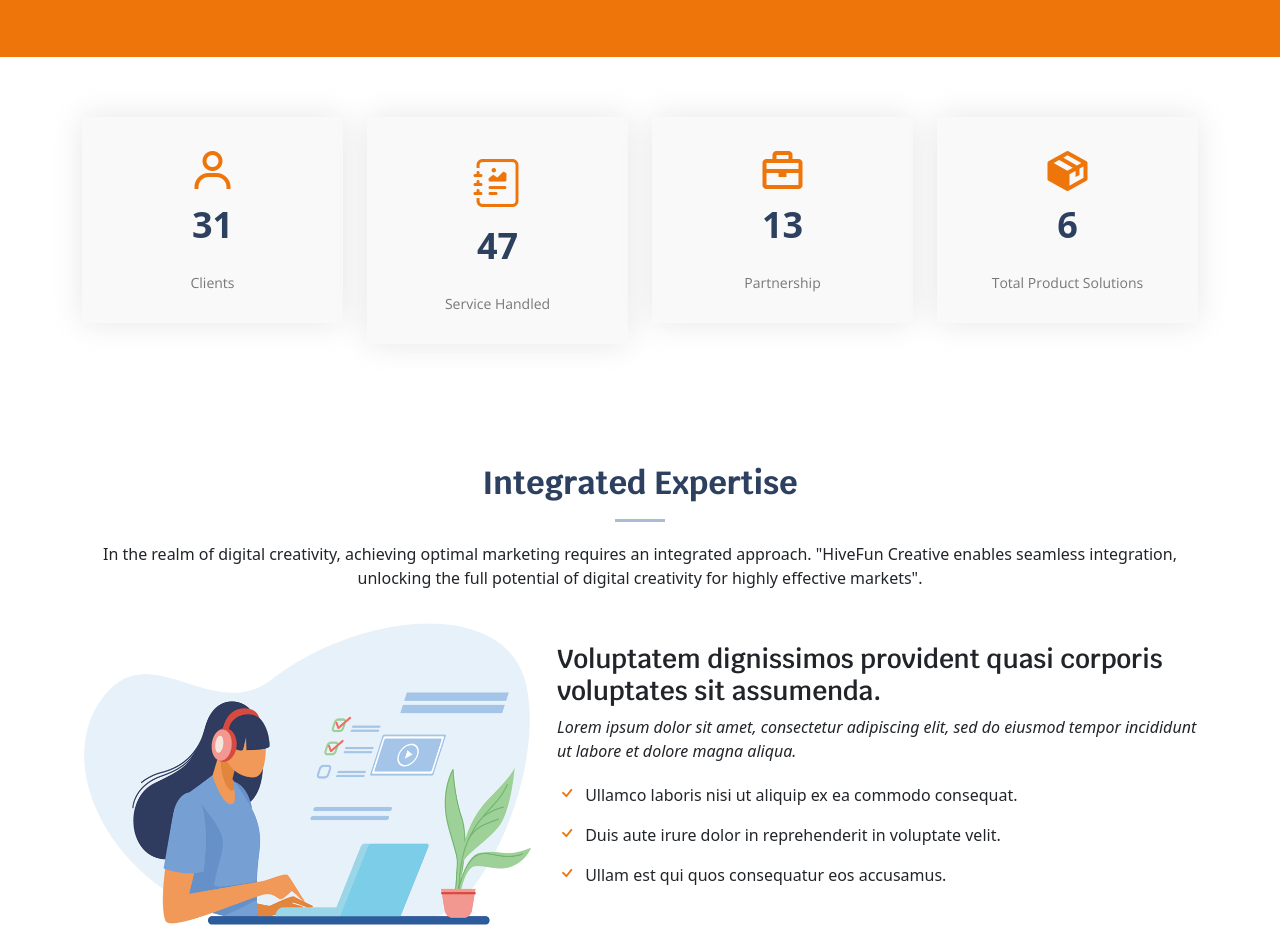
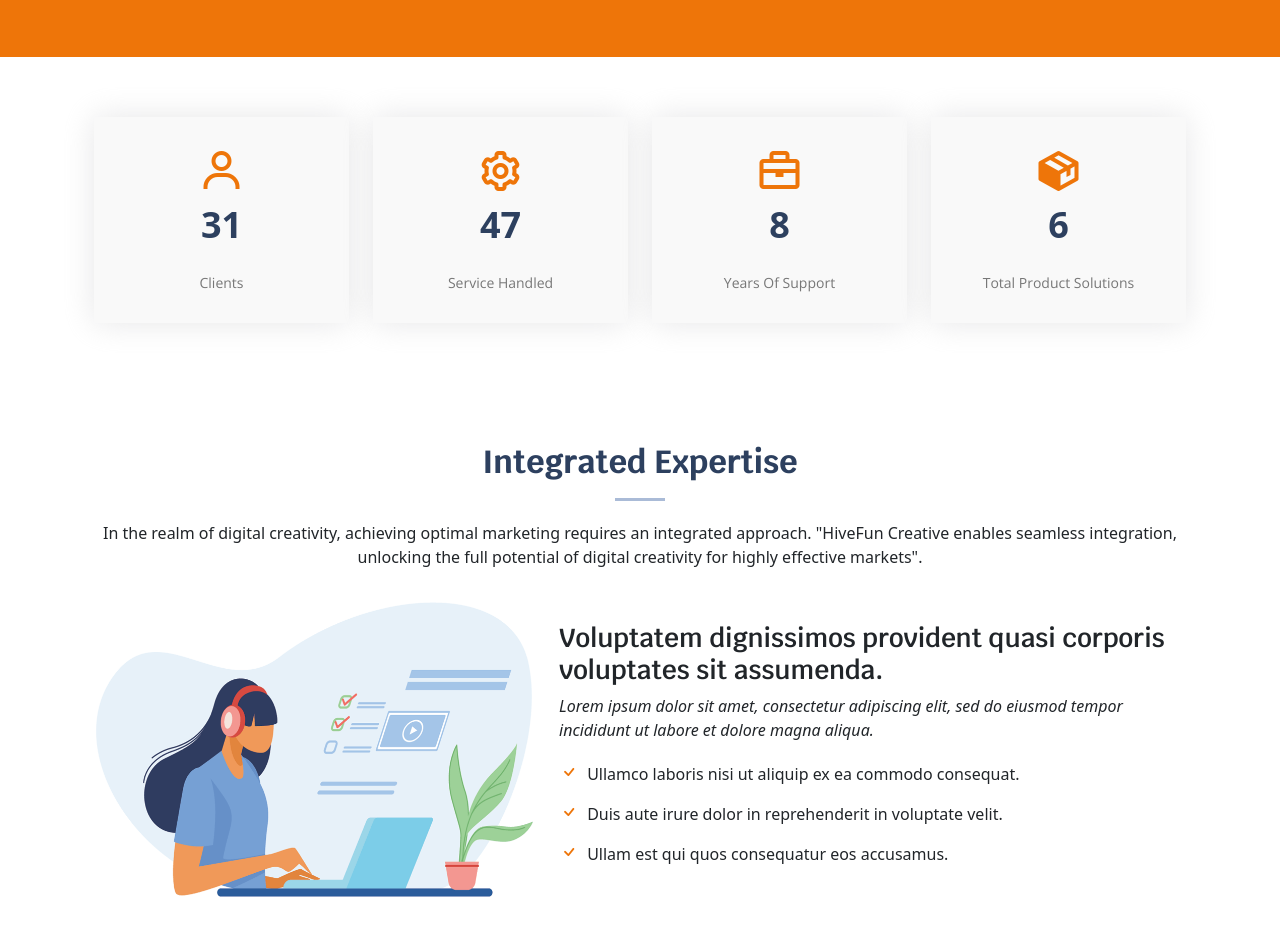
Before and after one commit to Bin0800/Hivefun-site, a plain HTML site: page index.html in a window 1280 px wide. Shown: the part 1351-2280 px from the top of the page. Drawn offline with nearby package versions, Linux system fonts and the light colour scheme.

Commit message:
index.html

```diff
--- a/index.html
+++ b/index.html
@@ -2,8 +2,9 @@
 <html lang="en">
 
 <head>
-  <meta charset="utf-8">
-  <meta content="width=device-width, initial-scale=1.0" name="viewport">
+  <meta charset="UTF-8">
+  <meta http-equiv="X-UA-Compatible" content="IE=edge">
+  <meta name="viewport" content="width=device-width, initial-scale=1.0">
 
   <title>Hive Fun Creative</title>
   <meta content="" name="description">
@@ -27,9 +28,9 @@
   <!-- Template Main CSS File -->
   <link href="assets/css/style.css" rel="stylesheet">
 
-  <!-- Add the necessary CSS and meta tags -->
-  <link rel="stylesheet" href="https://cdnjs.cloudflare.com/ajax/libs/bootstrap/5.3.0/css/bootstrap.min.css">
-  <meta name="viewport" content="width=device-width, initial-scale=1.0">
+  <!-- Add CSS stylesheets -->
+  <link rel="stylesheet" href="https://maxcdn.bootstrapcdn.com/bootstrap/5.0.0-beta2/css/bootstrap.min.css">
+
 </head>
 
 <body>
@@ -135,67 +136,68 @@
       </div>
     </section><!-- End About Section -->
 
-<!-- ======= Facts Section ======= -->
+<!-- ======= Counter Section ======= -->
 <section id="facts" class="facts">
   <div class="container" data-aos="fade-up">
     <div class="row">
-
       <div class="col-lg-3 col-md-6">
         <div class="count-box">
           <i class='bx bx-user' ></i>
-          <span data-purecounter-start="0" data-purecounter-end="31 " data-purecounter-duration="1" class="purecounter"></span>
+          <span data-purecounter-start="0" data-purecounter-end="31" data-purecounter-duration="1" class="purecounter">0</span>
           <p>Clients</p>
         </div>
       </div>
-
       <div class="col-lg-3 col-md-6 mt-5 mt-md-0">
         <div class="count-box">
-          <i class="bi bi-journal-richtext"></i>
-          <span data-purecounter-start="0" data-purecounter-end="47 " data-purecounter-duration="1" class="purecounter"></span>
+          <i class='bx bx-cog'></i>
+          <span data-purecounter-start="0" data-purecounter-end="47" data-purecounter-duration="1" class="purecounter">0</span>
           <p>Service Handled</p>
         </div>
       </div>
-
       <div class="col-lg-3 col-md-6 mt-5 mt-lg-0">
         <div class="count-box">
           <i class='bx bx-briefcase' ></i>
-          <span data-purecounter-start="0" data-purecounter-end="13 " data-purecounter-duration="1" class="purecounter"></span>
-          <p>Partnership</p>
+          <span data-purecounter-start="0" data-purecounter-end="8" data-purecounter-duration="1" class="purecounter">0</span>
+          <p>Years Of Support</p>
         </div>
       </div>
-
       <div class="col-lg-3 col-md-6 mt-5 mt-lg-0">
         <div class="count-box">
           <i class='bx bxs-package'></i>
-          <span data-purecounter-start="0" data-purecounter-end="6" data-purecounter-duration="1" class="purecounter"></span>
+          <span data-purecounter-start="0" data-purecounter-end="6" data-purecounter-duration="1" class="purecounter">0</span>
           <p>Total Product Solutions</p>
         </div>
       </div>
-
     </div>
   </div>
 </section>
 
-<!-- Add the necessary JavaScript libraries -->
+<!-- Add JavaScript libraries -->
 <script src="https://code.jquery.com/jquery-3.6.0.min.js"></script>
-<script src="https://cdnjs.cloudflare.com/ajax/libs/bootstrap/5.3.0/js/bootstrap.bundle.min.js"></script>
+<script src="https://cdnjs.cloudflare.com/ajax/libs/bootstrap/5.0.0-beta2/js/bootstrap.bundle.min.js"></script>
 <script>
   // Initialize and start the PureCounter plugin
   $(document).ready(function() {
     $('.purecounter').each(function() {
       var endValue = parseInt($(this).attr('data-purecounter-end'));
-      $(this).prop('Counter', 0).animate({
-        Counter: endValue
-      }, {
-        duration: parseInt($(this).attr('data-purecounter-duration')) * 1000,
-        easing: 'swing',
-        step: function(now) {
-          $(this).text(Math.ceil(now));
+      var duration = 1; // Duration in seconds
+      var incrementsPerSecond = 60; // Number of increments per second
+      var range = endValue / (duration * incrementsPerSecond);
+      var currentCount = 0;
+      var counterElement = $(this);
+
+      setInterval(function() {
+        if (currentCount < endValue) {
+          currentCount += range;
+          counterElement.text(Math.round(currentCount));
+        } else {
+          counterElement.text(endValue);
         }
-      });
+      }, 1000 / incrementsPerSecond);
     });
   });
-</script><!-- End Facts Section -->
+</script>
+<!-- End Counter Section -->
 
     <!-- ======= Features Section ======= -->
    <section id="features" class="features" data-aos="fade-up">
@@ -330,7 +332,7 @@
       <div class="container" data-aos="fade-up">
 
         <div class="section-title">
-          <h2>Portfolio</h2>
+          <h2>Client</h2>
           <p>I am eager to share my portfolio, which showcases a collection of my past works and achievements. It serves as a testament to my skills, creativity, and dedication in delivering high-quality results.</p>
         </div>
 
```
